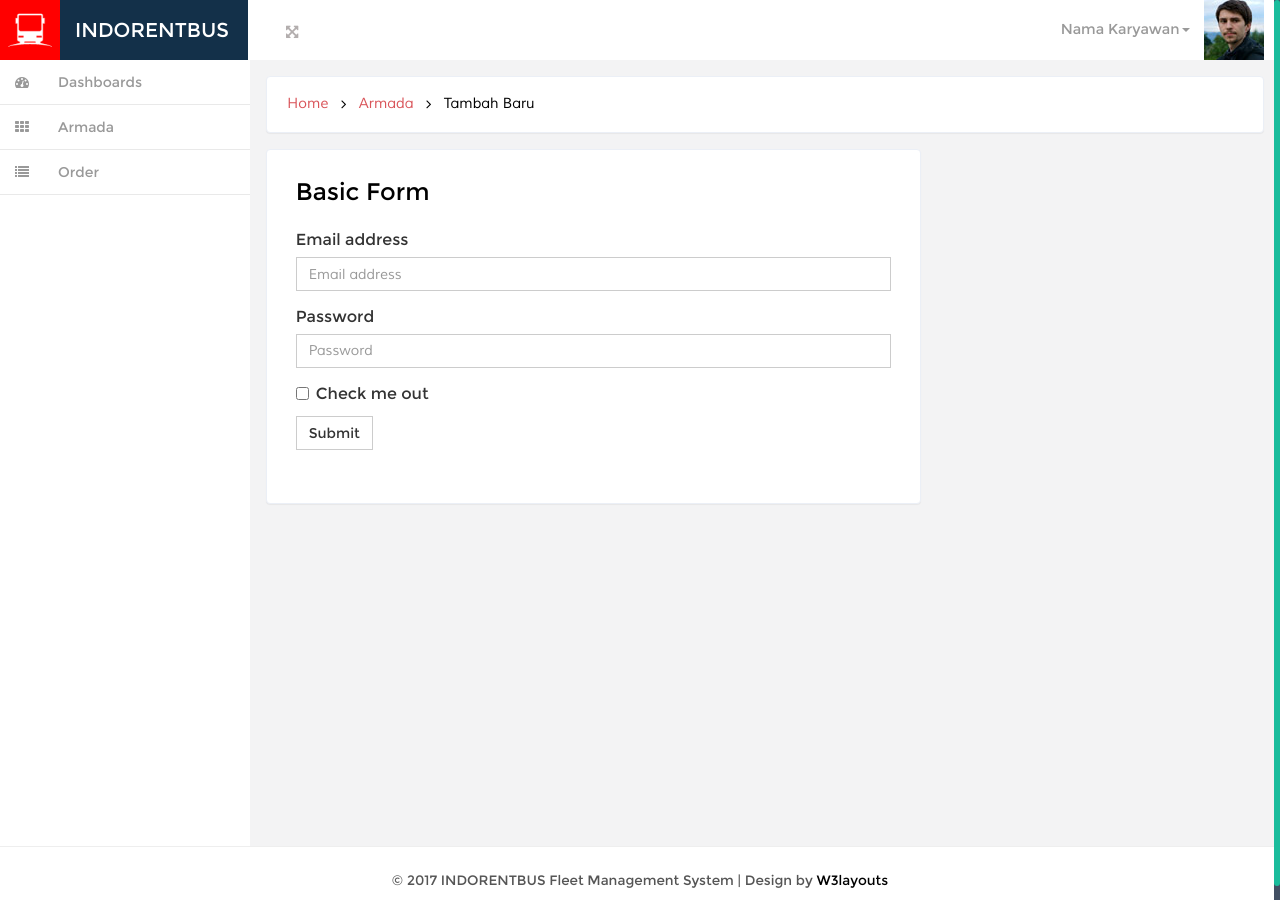
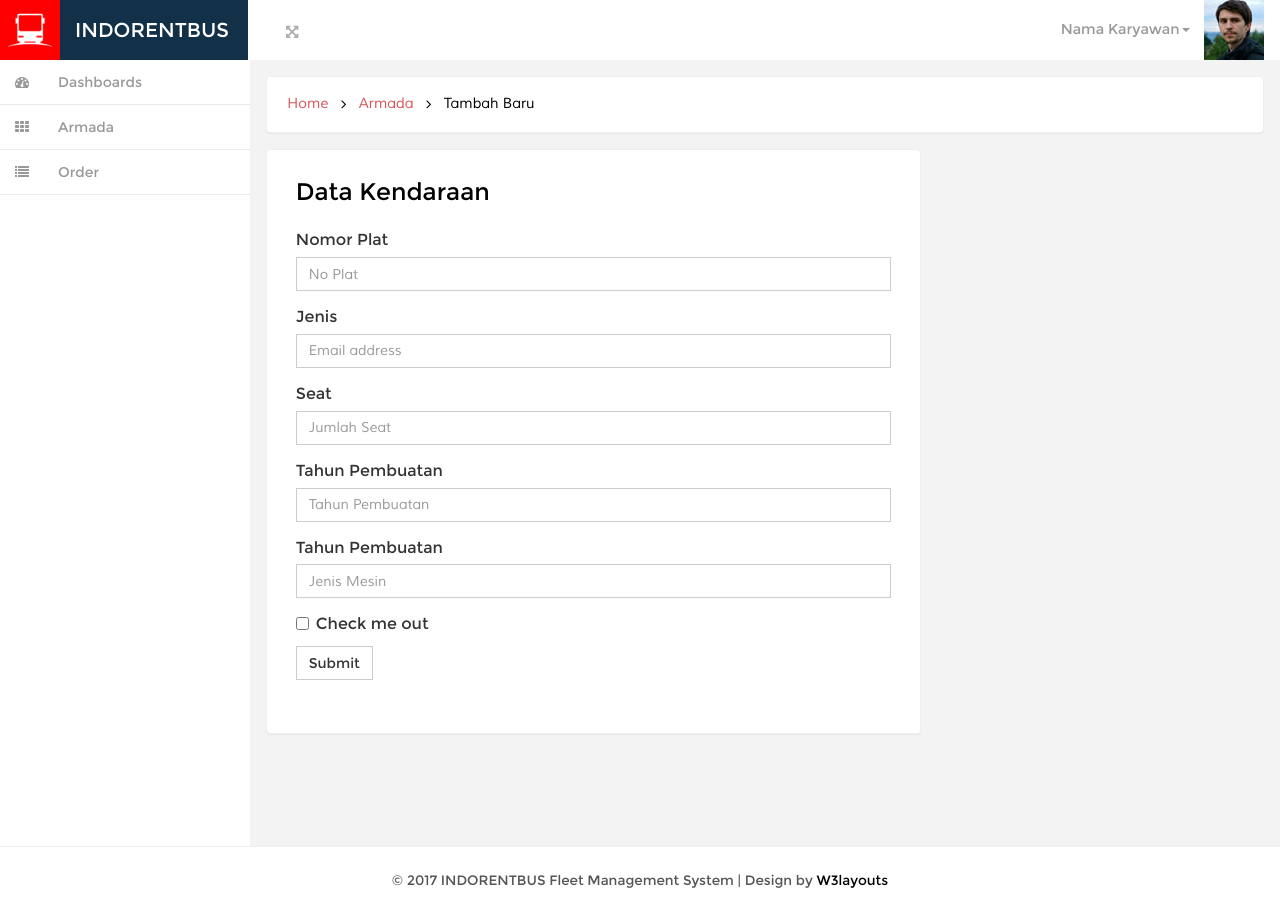
Before and after one commit to kemtol/indorentbus, a Jekyll site: the page built from laman/tambah-armada.html, in a window 1280 px wide. Built offline with Jekyll 4.4.1, drawn with Linux system fonts in a browser that asks for light colours; nearby versions of some CDN libraries; Markdown is read by kramdown in place of the engine named in the settings; comment, search, counter and statistics services are not loaded.

Commit message:
Update tambah-armada.html

```diff
--- a/laman/tambah-armada.html
+++ b/laman/tambah-armada.html
@@ -17,17 +17,28 @@ permalink: /armada/tambah/
 
 <div class="col-lg-8 grid-form">
 	<div class="grid-form1">
-		<h3 id="forms-example" class="">Basic Form</h3>
+		<h3 id="forms-example" class="">Data Kendaraan</h3>
 		<form>
 			<div class="form-group">
-		    <label for="exampleInputEmail1">Email address</label>
+				<label for="nomerPlat">Nomor Plat</label>
+				<input type="text" class="form-control" id="nomerPlat" placeholder="No Plat">
+			</div>
+			<div class="form-group">
+				<label for="Jenis Bis">Jenis</label>
 				<input type="email" class="form-control" id="exampleInputEmail1" placeholder="Email address">
 			</div>
 			<div class="form-group">
-		    <label for="exampleInputPassword1">Password</label>
-		    <input type="password" class="form-control" id="exampleInputPassword1" placeholder="Password">
+				<label for="seatBis">Seat</label>
+				<input type="text" class="form-control" id="seatBis" placeholder="Jumlah Seat">
 			</div>
-
+			<div class="form-group">
+				<label for="tahunPembuatanBis">Tahun Pembuatan</label>
+				<input type="text" class="form-control" id="tahunPembuatan" placeholder="Tahun Pembuatan">
+			</div>
+			<div class="form-group">
+				<label for="jenisMesin">Tahun Pembuatan</label>
+				<input type="text" class="form-control" id="jenisMesin" placeholder="Jenis Mesin">
+			</div>
 			<div class="checkbox">
 				<label>
 					<input type="checkbox"> Check me out
```
Lines whose indentation alone changed are shown as unchanged.
